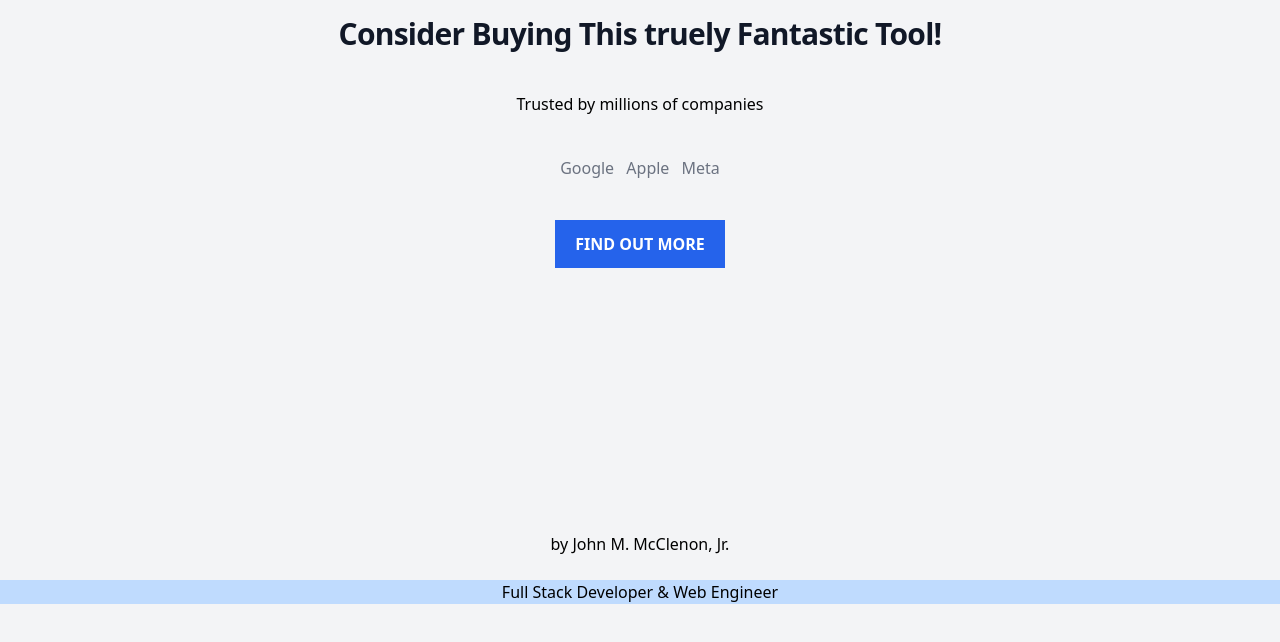
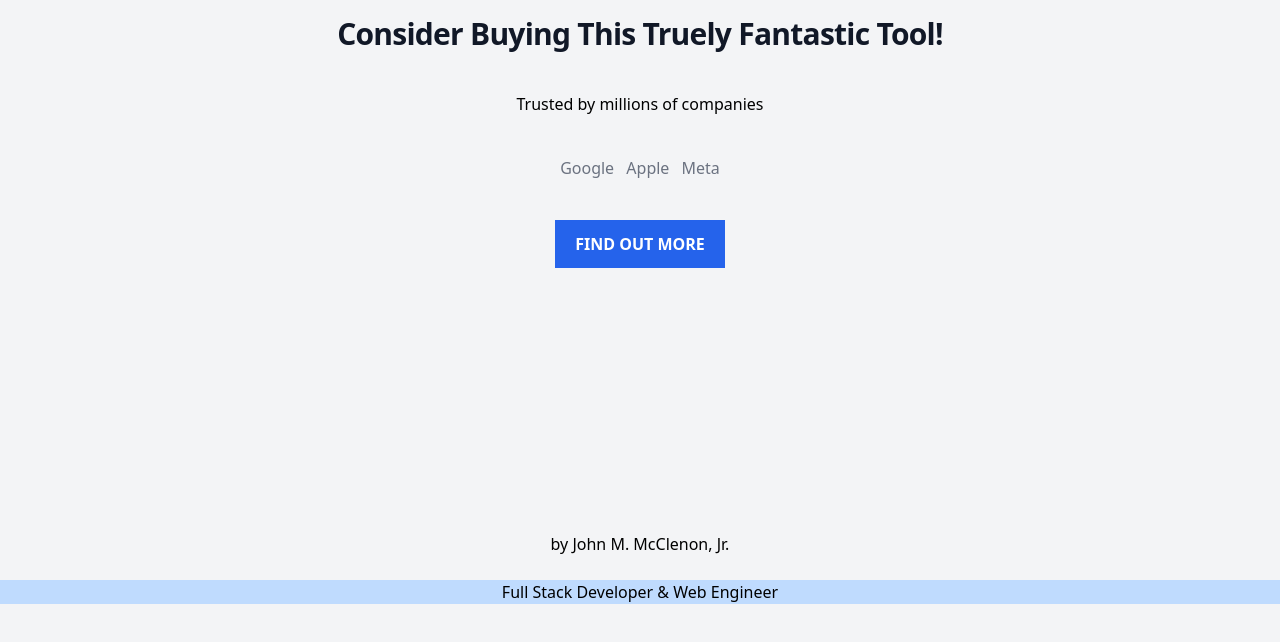
Before and after one commit to jmcclenon/tailwindcss, a website: page index.html in a window 1280 px wide. Drawn offline with Linux system fonts and the light colour scheme.

Commit message:
Capital T in the word Truely

```diff
--- a/index.html
+++ b/index.html
@@ -5,7 +5,7 @@
   <body>
     <div class="py-4 bg-gray-100 h-screen">
       <h1 class="text-center text-3xl mb-10 font-extrabold tracking-tight text-gray-900">
-        Consider Buying This truely Fantastic Tool!</h1>
+        Consider Buying This Truely Fantastic Tool!</h1>
       <p class="text-center">Trusted by millions of companies</p>
       <ul class="text-center pt-10">
         <li class="inline text-gray-500 mx-1">Google</li>
```
